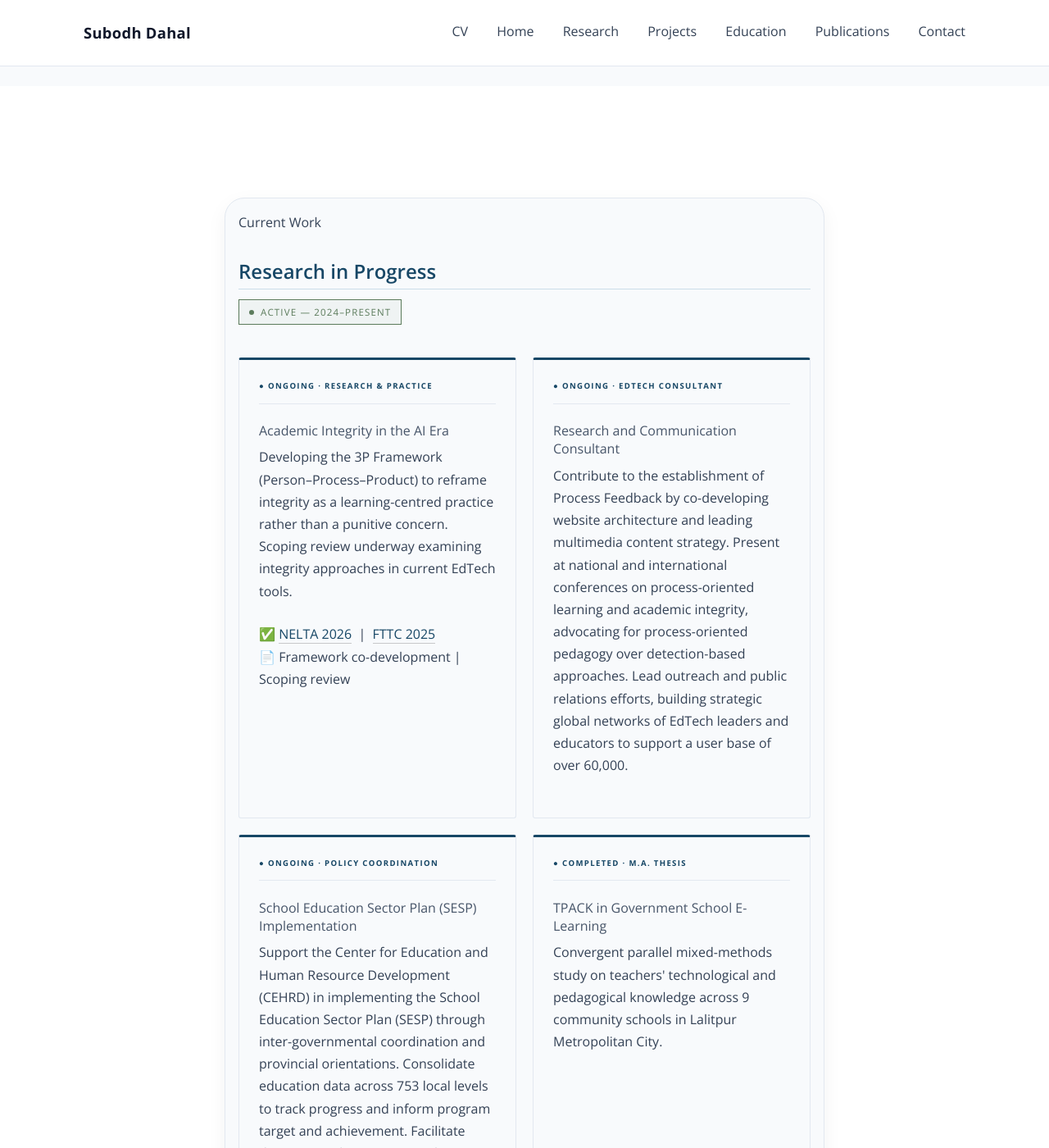
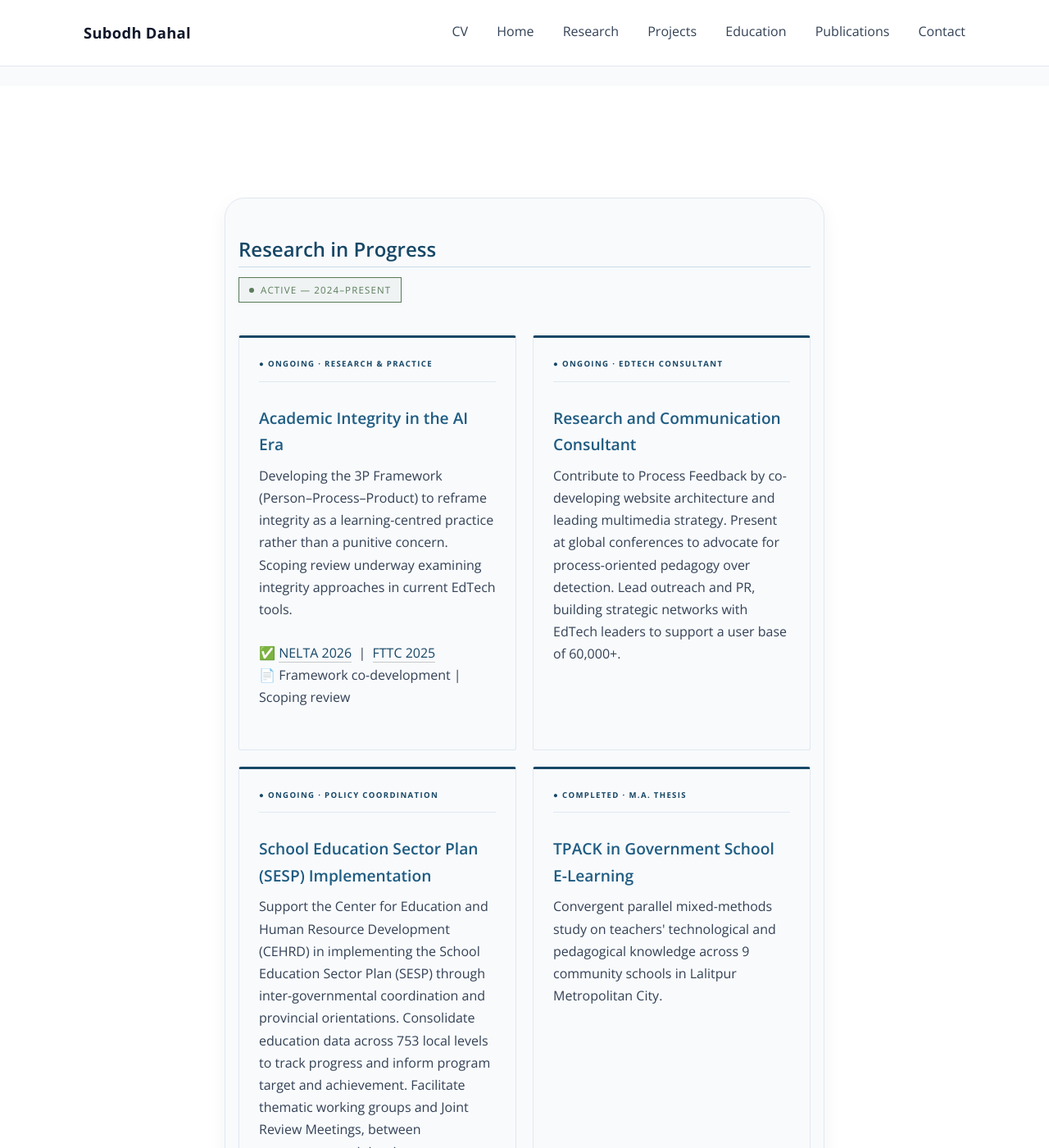
Before and after one commit to dahalsubodh/dahalsubodh.github.io, a Jekyll site: the page built from index.md, in a window 1280 px wide and 1400 px high, scrolled down 472 px. Shown: the whole window at 82% size. Built offline with Jekyll 4.4.1, drawn with Linux system fonts in a browser that asks for light colours.

Commit message:
Update index.md

```diff
--- a/index.md
+++ b/index.md
@@ -5,7 +5,6 @@ title: Home
 
 <!-- ================= Current Focus  ================= -->
 <section class="mission">
-  <div class="section-label">Current Work</div>
   <h2 class="section-title">Research in Progress</h2>
   <span class="status-badge">
     <span class="status-dot"></span>
@@ -13,7 +12,7 @@ title: Home
   </span>
   <div class="in-progress-grid">
     <article class="progress-card" data-status="● Ongoing · Research &amp; Practice">
-      <h4>Academic Integrity in the AI Era</h4>
+      <h3>Academic Integrity in the AI Era</h3>
       <p>Developing the 3P Framework (Person–Process–Product) to reframe integrity
       as a learning-centred practice rather than a punitive concern. Scoping review underway examining integrity approaches in current EdTech tools.</p>
       <p style="margin-top:0.6rem;">
@@ -23,15 +22,15 @@ title: Home
       </p>
     </article>
     <article class="progress-card" data-status="● Ongoing · Edtech Consultant">
-      <h4>Research and Communication Consultant</h4>
-      <p>Contribute to the establishment of Process Feedback by co-developing website architecture and leading multimedia content strategy. Present at national and international conferences on process-oriented learning and academic integrity, advocating for process-oriented pedagogy over detection-based approaches. Lead outreach and public relations efforts, building strategic global networks of EdTech leaders and educators to support a user base of over 60,000.</p>
+      <h3>Research and Communication Consultant</h3>
+      <p>Contribute to Process Feedback by co-developing website architecture and leading multimedia strategy. Present at global conferences to advocate for process-oriented pedagogy over detection. Lead outreach and PR, building strategic networks with EdTech leaders to support a user base of 60,000+.</p>
     </article>
     <article class="progress-card" data-status="● Ongoing · Policy Coordination">
-      <h4>School Education Sector Plan (SESP) Implementation</h4>
+      <h3>School Education Sector Plan (SESP) Implementation</h3>
       <p>Support the Center for Education and Human Resource Development (CEHRD) in implementing the School Education Sector Plan (SESP) through inter-governmental coordination and provincial orientations. Consolidate education data across 753 local levels to track progress and inform program target and achievement. Facilitate thematic working groups and Joint Review Meetings, between government and development partners ensuring that technical support and coordination functions tied to the SESP are effectively operationalized.</p>
     </article>
     <article class="progress-card" data-status="● Completed · M.A. Thesis">
-      <h4>TPACK in Government School E-Learning</h4>
+      <h3>TPACK in Government School E-Learning</h3>
       <p>Convergent parallel mixed-methods study on teachers' technological and
       pedagogical knowledge across 9 community schools in Lalitpur Metropolitan
       City.</p>
```
